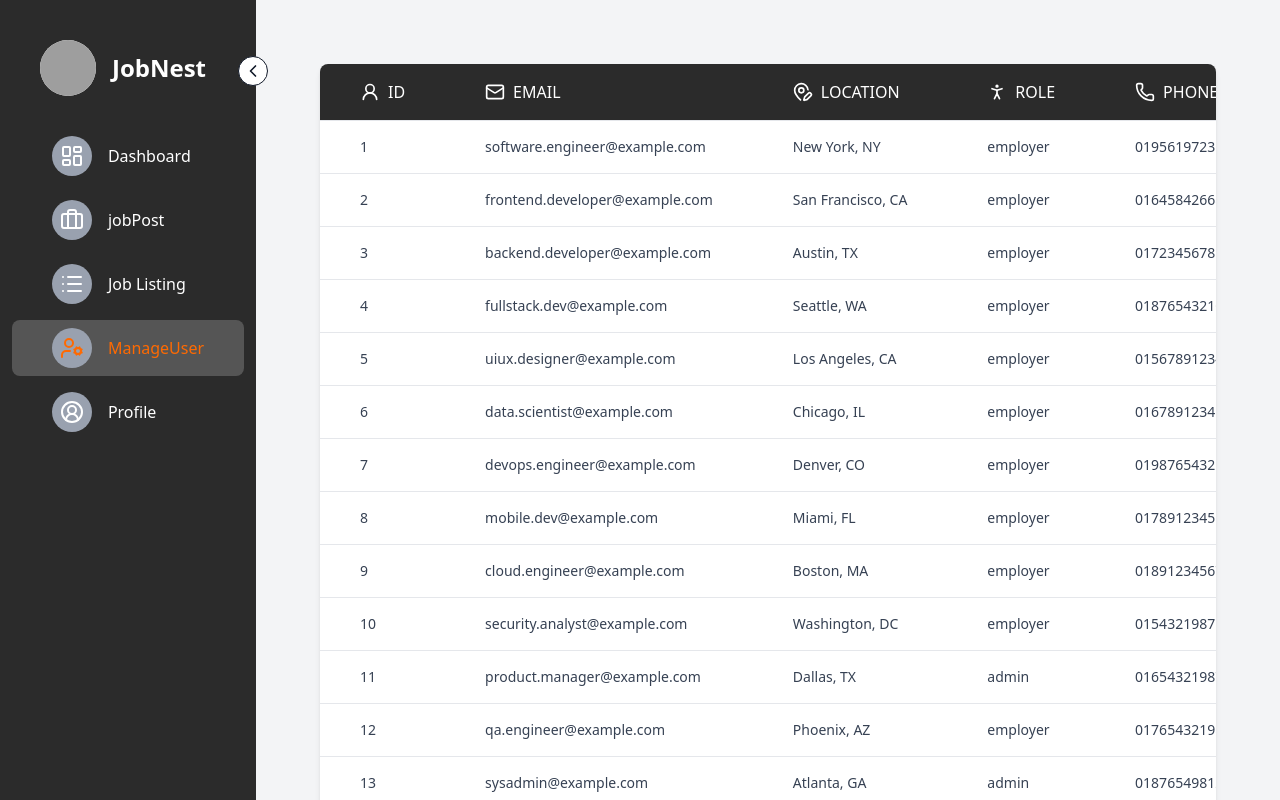
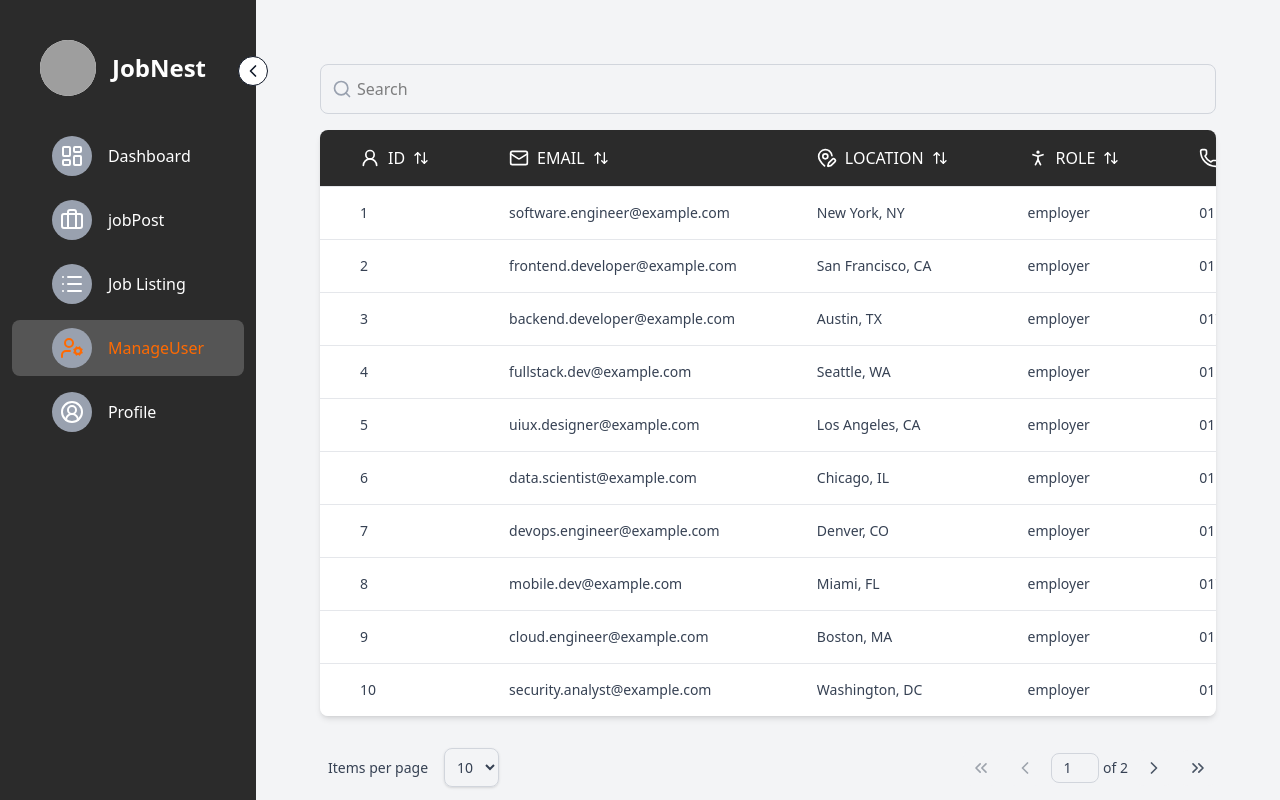
Before and after one commit to MohammadMasumHossain/JobNest, a React (Vite) app: page /dashboard/manageuser in a window 1280 px wide. Built offline with nearby package versions, Linux system fonts and the light colour scheme; grey boxes are pictures that could not be loaded.

Commit message:
add sorting search and pagination on manageUser

```diff
--- a/src/pages/Dashboard/Admin/ManageUser.tsx
+++ b/src/pages/Dashboard/Admin/ManageUser.tsx
@@ -2,14 +2,24 @@ import {
   createColumnHelper,
   flexRender,
   getCoreRowModel,
+  getFilteredRowModel,
+  getPaginationRowModel,
+  getSortedRowModel,
   useReactTable,
+  type SortingState,
 } from "@tanstack/react-table";
 import mockData from "./data.json";
 import {
+  ArrowUpDown,
+  ChevronLeft,
+  ChevronRight,
+  ChevronsLeft,
+  ChevronsRight,
   LocationEdit,
   Mail,
   PersonStanding,
   Phone,
+  Search,
   User2,
   type User,
 } from "lucide-react";
@@ -77,16 +87,48 @@ const columns = [
 
 const ManageUser = () => {
   const [data] = useState(() => [...mockData]);
+  const [sorting, setSorting] = useState<SortingState>([]);
+  const [globalFilter, setGlobalFilter] = useState("");
 
   const table = useReactTable({
     data,
     columns,
+    state: {
+      sorting,
+      globalFilter,
+    },
+    initialState: {
+      pagination: {
+        pageSize: 10,
+      },
+    },
+
     getCoreRowModel: getCoreRowModel(),
+
+    onSortingChange: setSorting,
+    getSortedRowModel: getSortedRowModel(),
+
+    onGlobalFilterChange: setGlobalFilter,
+    getFilteredRowModel: getFilteredRowModel(),
+    getPaginationRowModel: getPaginationRowModel(),
   });
 
   console.log(table.getRowModel().rows[0].getVisibleCells());
   return (
     <div className="flex flex-col min-h-screen max-w-8xl mx-auto py-8 px-4 sm:px-6 lg:px-8">
+      <div className="mb-4 relative">
+        <input
+          type="text"
+          placeholder="Search"
+          className="w-full px-9 py-3 border border-gray-300 rounded-md focus:outline-none focus:ring-2 focus:ring-orange-500"
+          value={globalFilter ?? ""}
+          onChange={(e) => setGlobalFilter(e.target.value)}
+        />
+        <Search
+          className="absolute top-1/2 left-3 transform -translate-y-1/2 text-gray-400"
+          size={20}
+        />
+      </div>
       <div className="overflow-x-auto bg-white rounded-md shadow-md">
         <table className="min-w-full divide-y divide-gray-200 ">
           <thead className="bg-secondary">
@@ -97,11 +139,19 @@ const ManageUser = () => {
                     key={header.id}
                     className="px-10 py-4 text-left text-md font-medium text-white uppercase"
                   >
-                    <div>
+                    <div
+                      className={
+                        header.column.getCanSort()
+                          ? "cursor-pointer hover:text-orange-500 select-none flex items-center"
+                          : ""
+                      }
+                      onClick={header.column.getToggleSortingHandler()}
+                    >
                       {flexRender(
                         header.column.columnDef.header,
                         header.getContext(),
                       )}
+                      <ArrowUpDown className="ml-2" size={16} />
                     </div>
                   </th>
                 ))}
@@ -125,37 +175,79 @@ const ManageUser = () => {
           </tbody>
         </table>
       </div>
+
+      <div className="flex flex-col md:flex-row justify-between items-center mt-4 text-sm text-gray-700">
+        <div className="flex items-center mb-4 mt-4 space-x-4">
+          <span className="ml-2">Items per page</span>
+          <select
+            className="border border-gray-300 rounded-md shadow-sm cursor-pointer
+             focus:ring-orange-500 focus:border-orange-500 p-2"
+            value={table.getState().pagination.pageSize}
+            onChange={(e) => {
+              table.setPageSize(Number(e.target.value));
+            }}
+          >
+            {[5, 10, 15].map((pageSize) => (
+              <option key={pageSize} value={pageSize}>
+                {pageSize}
+              </option>
+            ))}
+          </select>
+        </div>
+        <div className="flex items-center  space-x-2">
+          <button
+            className="p-2 rounded-md bg-gray-100 text-gray-600 cursor-pointer
+           hover:bg-gray-200 disabled:opacity-50"
+            onClick={() => table.setPageIndex(0)}
+            disabled={!table.getCanPreviousPage()}
+          >
+            <ChevronsLeft size={20} />
+          </button>
+          <button
+            className="p-2 rounded-md bg-gray-100 text-gray-600 cursor-pointer
+           hover:bg-gray-200 disabled:opacity-50"
+            onClick={() => table.previousPage()}
+            disabled={!table.getCanPreviousPage()}
+          >
+            <ChevronLeft size={20} />
+          </button>
+
+          <span className="flex items-center">
+            <input
+              min={1}
+              max={table.getPageCount()}
+              type="number"
+              value={table.getState().pagination.pageIndex + 1}
+              onChange={(e) => {
+                const page = e.target.value ? Number(e.target.value) - 1 : 0;
+                table.setPageIndex(page);
+              }}
+              className="w-12 p-1 border border-gray-300 cursor-pointer rounded-md text-center"
+            />
+            <span className="ml-1">of {table.getPageCount()}</span>
+          </span>
+
+          <button
+            className="p-2 rounded-md bg-gray-100 text-gray-600 cursor-pointer
+           hover:bg-gray-200 disabled:opacity-50"
+            onClick={() => table.nextPage()}
+            disabled={!table.getCanNextPage()}
+          >
+            <ChevronRight size={20} />
+          </button>
+
+          <button
+            className="p-2 rounded-md bg-gray-100 text-gray-600 cursor-pointer
+           hover:bg-gray-200 disabled:opacity-50"
+            onClick={() => table.setPageIndex(table.getPageCount() - 1)}
+            disabled={!table.getCanNextPage()}
+          >
+            <ChevronsRight size={20} />
+          </button>
+        </div>
+      </div>
     </div>
   );
 };
 
 export default ManageUser;
-
-{
-  /* <table className="w-full border-collapse ">
-  <thead>
-    {table.getHeaderGroups().map((headerGroup) => (
-      <tr key={headerGroup.id}>
-        {headerGroup.headers.map((header) => (
-          <th key={header.id} className="">
-            <div>
-              {flexRender(header.column.columnDef.header, header.getContext())}
-            </div>
-          </th>
-        ))}
-      </tr>
-    ))}
-  </thead>
-  {/* <tbody>
-          {table.getRowModel().rows.map((row) => (
-            <tr key={row.id}>
-              {row.getVisibleCells().map((cell) => (
-                <td key={cell.id} className="border border-gray-300 p-2">
-                  {cell.getValue()}
-                </td>
-              ))}
-            </tr>
-          ))}
-        </tbody> */
-}
-// </table>; */}
```
